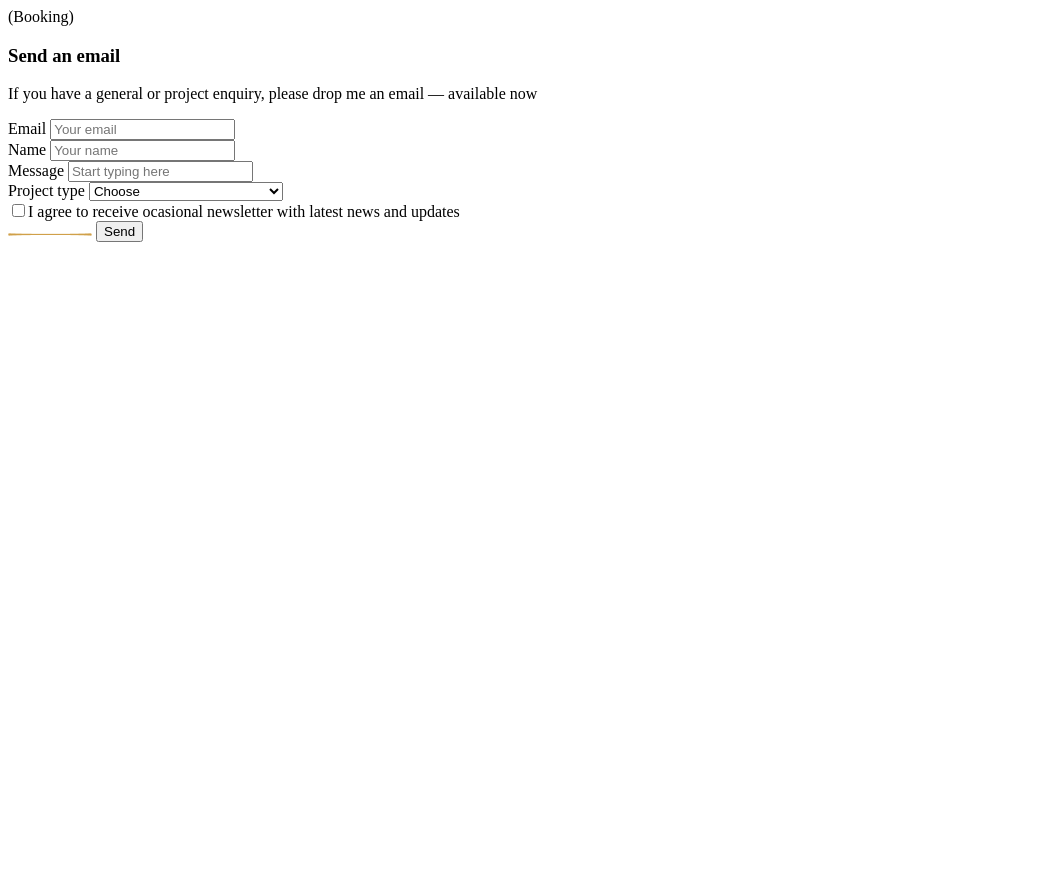
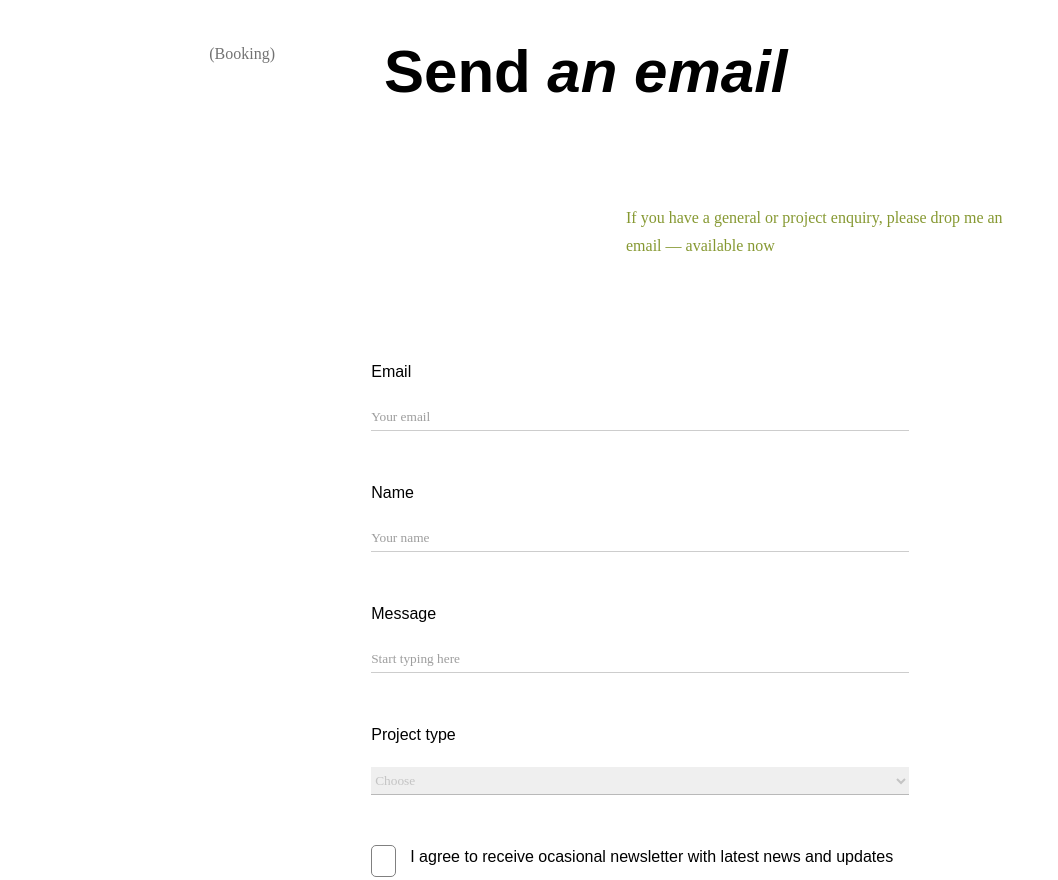
Before and after one commit to TetianaOkhrimenko/forms-homework, a plain HTML site: page index.html in a window 1280 px wide. Shown: the top 880 px of the page, without its empty margins (0-1058 px from the left). Before the commit the page ends 800 px from the top, so only its background shows below. Drawn offline with Linux system fonts and the light colour scheme; the site is published under a folder, as on GitHub Pages, so addresses that start at the root find nothing; files whose address does not match are found by name.

Commit message:
Update index.html

```diff
--- a/index.html
+++ b/index.html
@@ -10,7 +10,7 @@
       crossorigin="anonymous"
     ></script>
 
-    <link rel="stylesheet" href="/style.css" />
+    <link rel="stylesheet" href="./style.css" />
     <title>Sebastian Mullaert</title>
   </head>
   <body>
@@ -79,7 +79,7 @@
           </div>
 
           <div class="send-button">
-            <img src="images/icon.png" alt="Icon" />
+            <img src="./images/icon.png" alt="Icon" />
             <input type="submit" value="Send" />
           </div>
         </form>
```
